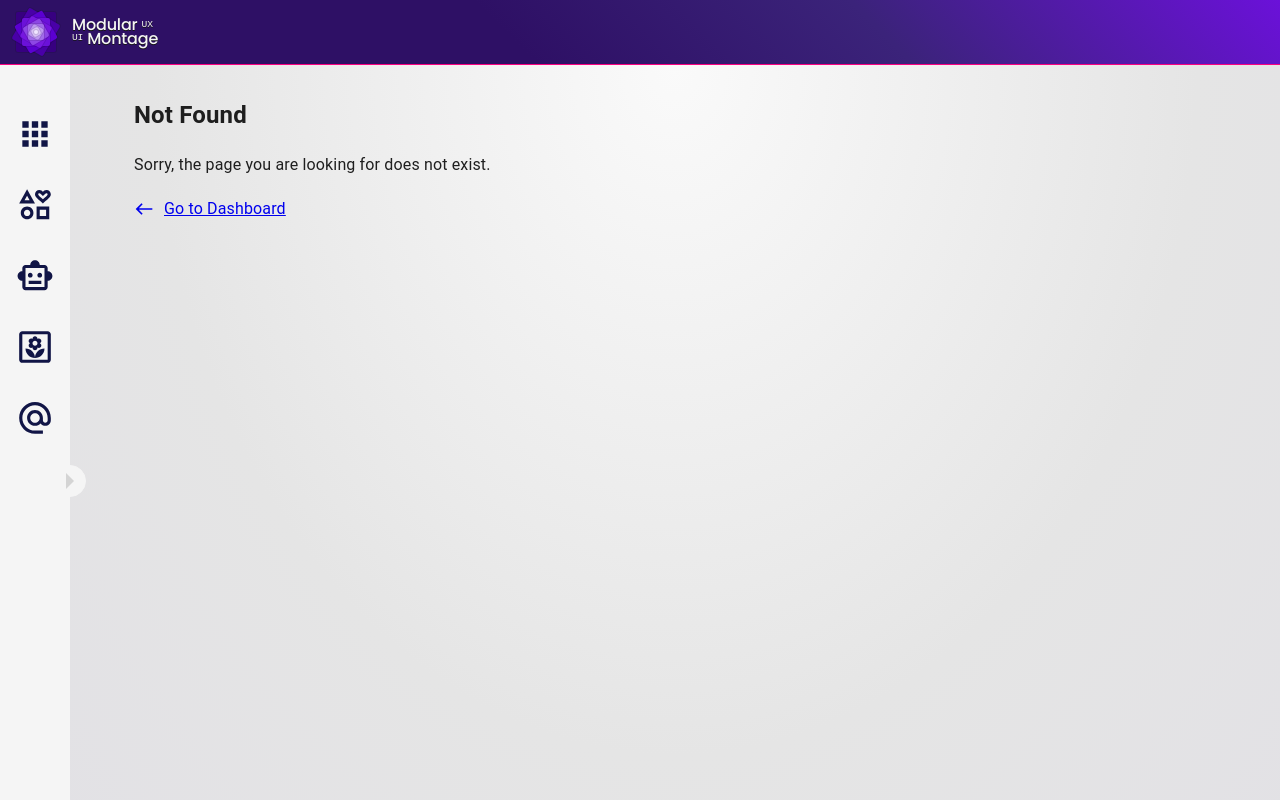
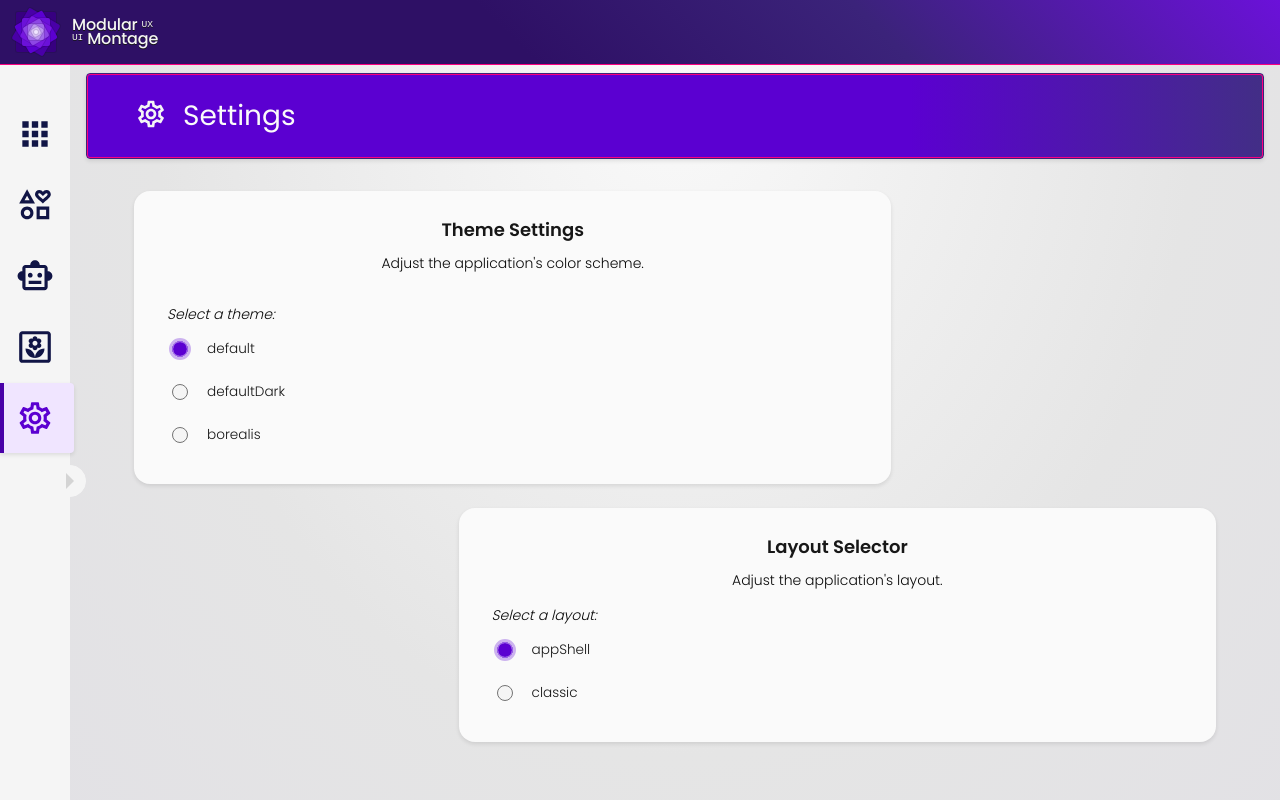
Before and after one commit to k3vnb/modular_montage, a React (Create React App) app: page /settings in a window 1280 px wide. Before the commit this address had no page. Built offline with nearby package versions, Linux system fonts and the light colour scheme.

Commit message:
scaffold Settings page

```diff
--- /dev/null
+++ b/src/pages/Settings/Settings.tsx
@@ -0,0 +1,42 @@
+import { Box, Stack } from '@mui/system';
+import SettingsIcon from '@mui/icons-material/SettingsOutlined';
+import { Tile } from 'global/components/Tile/Tile';
+import { PageTitle } from 'global/components/PageTitle';
+import { Typography } from 'global/components/Typography';
+import { LayoutStyleRadioButtons, ThemeRadioButtons } from './components';
+
+export const Settings = () => {
+  return (
+    <Box display="flex" flexDirection="column" gap={3}>
+      <PageTitle title="Settings" icon={SettingsIcon} />
+      {/* THEME SELECTOR */}
+      <Box display="flex" flexDirection="row" gap={3}>
+        <Tile gap={1} variant="info" elevation={1} width={{ xxs: '100%', md: '70%' }} flexShrink={0}>
+          <Typography.H4 textAlign="center">Theme Settings</Typography.H4>
+          <Stack gap={1.5}>
+            <Typography.Body textAlign="center">
+              Adjust the application's color scheme.
+            </Typography.Body>
+            <Box display="flex" alignItems="center" justifyContent={{ xxs: 'space-between', sm: 'start' }} gap={2.5}>
+              <ThemeRadioButtons />
+            </Box>
+          </Stack>
+        </Tile>
+      </Box>
+      {/* LAYOUT SELECTOR */}
+      <Box display="flex" flexDirection="row-reverse" gap={3}>
+        <Tile flexShrink={0} gap={1} variant="info" elevation={1} width={{ xxs: '100%', md: '70%' }}>
+          <Typography.H4 textAlign="center">Layout Selector</Typography.H4>
+          <Stack gap={1.5}>
+            <Typography.Body textAlign="center">
+              Adjust the application's layout.
+            </Typography.Body>
+            <Box display="flex" alignItems="center" justifyContent={{ xxs: 'space-between', sm: 'start' }} gap={2.5}>
+              <LayoutStyleRadioButtons />
+            </Box>
+          </Stack>
+        </Tile>
+      </Box>
+    </Box>
+  );
+};
--- /dev/null
+++ b/src/pages/Settings/components/SettingsRadioButtons.tsx
@@ -0,0 +1,44 @@
+import { Stack } from '@mui/system';
+import { RadioGroup } from 'global/components/Form/Inputs/RadioGroup';
+import { useGlobalContext } from 'contexts/GlobalContext';
+import { THEME_IDS, type ThemeId } from 'theme';
+import { LAYOUT_STYLES, type LayoutStyle } from 'layouts/types';
+import { Typography } from 'global/components/Typography';
+
+const MIN_WIDTH = 130;
+
+export const ThemeRadioButtons = () => {
+  const { themeId, updateTheme } = useGlobalContext();
+  return (
+    <Stack my={2} gap={1.5} minWidth={MIN_WIDTH}>
+      <Typography.Body fontStyle="italic">Select a theme:</Typography.Body>
+      <RadioGroup
+        hideLegend
+        legend="Theme Selector"
+        id="theme-selector-settings"
+        name="theme-selector-settings"
+        value={themeId}
+        options={Object.values(THEME_IDS).map((key) => ({ value: key, label: key}))}
+        onChange={(val: string) => updateTheme(val as ThemeId)}
+      />
+    </Stack>
+  );
+};
+
+export const LayoutStyleRadioButtons = () => {
+  const { layoutStyle, updateLayoutStyle } = useGlobalContext();
+  return (
+    <Stack mb={2} gap={1.5} alignSelf="start" minWidth={MIN_WIDTH}>
+      <Typography.Body fontStyle="italic">Select a layout:</Typography.Body>
+      <RadioGroup
+        hideLegend
+        legend="Layout Selector"
+        id="layout-selector-settings"
+        name="layout-selector-settings"
+        value={layoutStyle}
+        options={Object.values(LAYOUT_STYLES).map((key) => ({ value: key, label: key}))}
+        onChange={(val: string) => updateLayoutStyle(val as LayoutStyle)}
+      />
+    </Stack>
+  );
+};
--- /dev/null
+++ b/src/pages/Settings/components/index.ts
@@ -0,0 +1 @@
+export { ThemeRadioButtons, LayoutStyleRadioButtons } from './SettingsRadioButtons';
--- /dev/null
+++ b/src/pages/Settings/index.ts
@@ -0,0 +1 @@
+export { Settings } from './Settings';
--- a/src/pages/index.ts
+++ b/src/pages/index.ts
@@ -2,6 +2,7 @@ import { Dashboard } from './Dashboard';
 import { Widgets } from './Widgets';
 import { Games } from './Games';
 import { About } from './About';
+import { Settings } from './Settings';
 export { ErrorPage } from './ErrorPage';
 export { NotFoundPage } from './NotFoundPage';
 export { PlaceholderPage } from './PlaceholderPage';
@@ -11,4 +12,5 @@ export const Pages = {
   Widgets,
   Games,
   About,
+  Settings,
 } as const;
--- a/src/routes/router.tsx
+++ b/src/routes/router.tsx
@@ -26,8 +26,8 @@ const router = createBrowserRouter([
             element: <Pages.Games />,
           },
           {
-            path: ROUTES.contact.path,
-            element: <PlaceholderPage title="Contact" icon={ROUTES.contact.icon} />,
+            path: ROUTES.settings.path,
+            element: <Pages.Settings />,
           },
           {
             path: ROUTES.about.path,
--- a/src/routes/routes.ts
+++ b/src/routes/routes.ts
@@ -1,6 +1,6 @@
 import DashboardIcon from '@mui/icons-material/AppsOutlined';
 import YardIcon from '@mui/icons-material/YardOutlined';
-import AltEmail from '@mui/icons-material/AlternateEmailOutlined';
+import SettingsIcon from '@mui/icons-material/SettingsOutlined';
 import RobotIcon from '@mui/icons-material/SmartToyOutlined';
 import InterestsIcon from '@mui/icons-material/InterestsOutlined';
 
@@ -14,7 +14,7 @@ const PATHS = {
   about: '/about',
   etc: '/about/etc',
   etc2: '/about/etc2',
-  contact: '/contact',
+  settings: '/settings',
 } as const;
 
 export const ROUTES = {
@@ -49,10 +49,10 @@ export const ROUTES = {
       },
     },
   },
-  contact: {
-    path: PATHS.contact,
-    label: 'Contact',
-    icon: AltEmail,
+  settings: {
+    path: PATHS.settings,
+    label: 'Settings',
+    icon: SettingsIcon,
   },
 } as const;
 
@@ -61,7 +61,7 @@ export const NAV_ROUTES_LIST: TNavRoute[] = [
   ROUTES.widgets,
   ROUTES.games,
   ROUTES.about,
-  ROUTES.contact,
+  ROUTES.settings,
 ];
 
 export const NAV_ROUTES_LIST_MOBILE: TNavRoute[] = [
```
